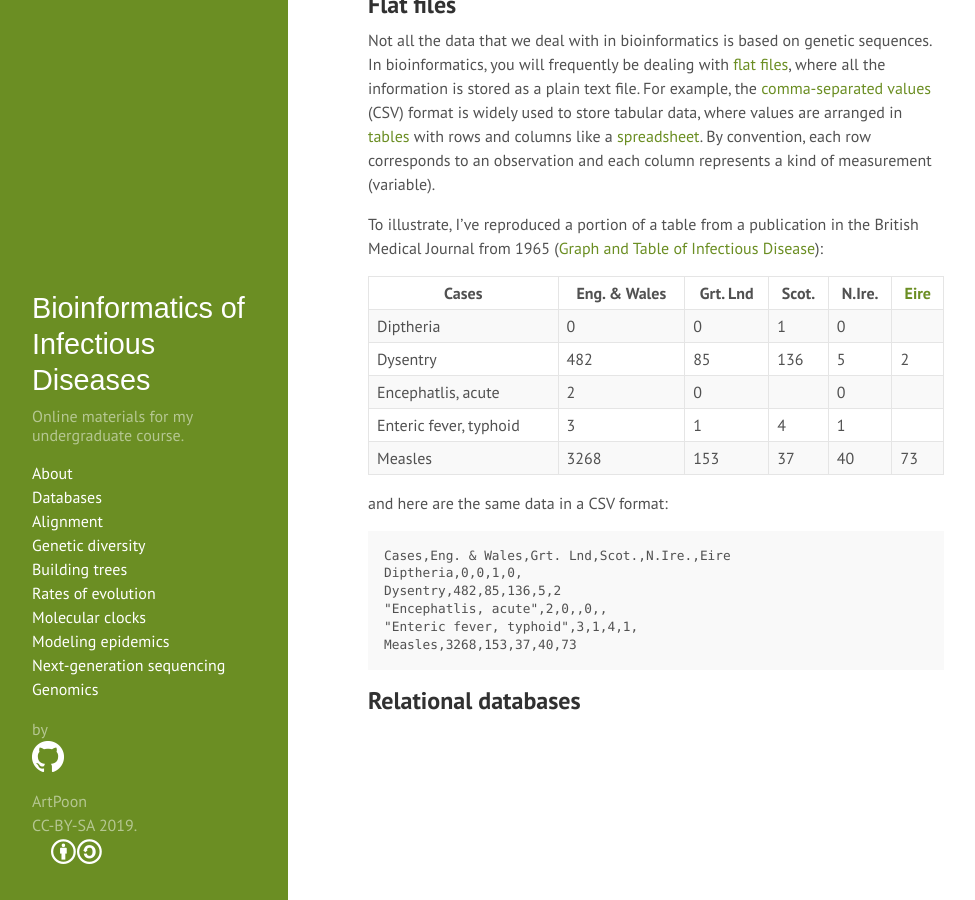
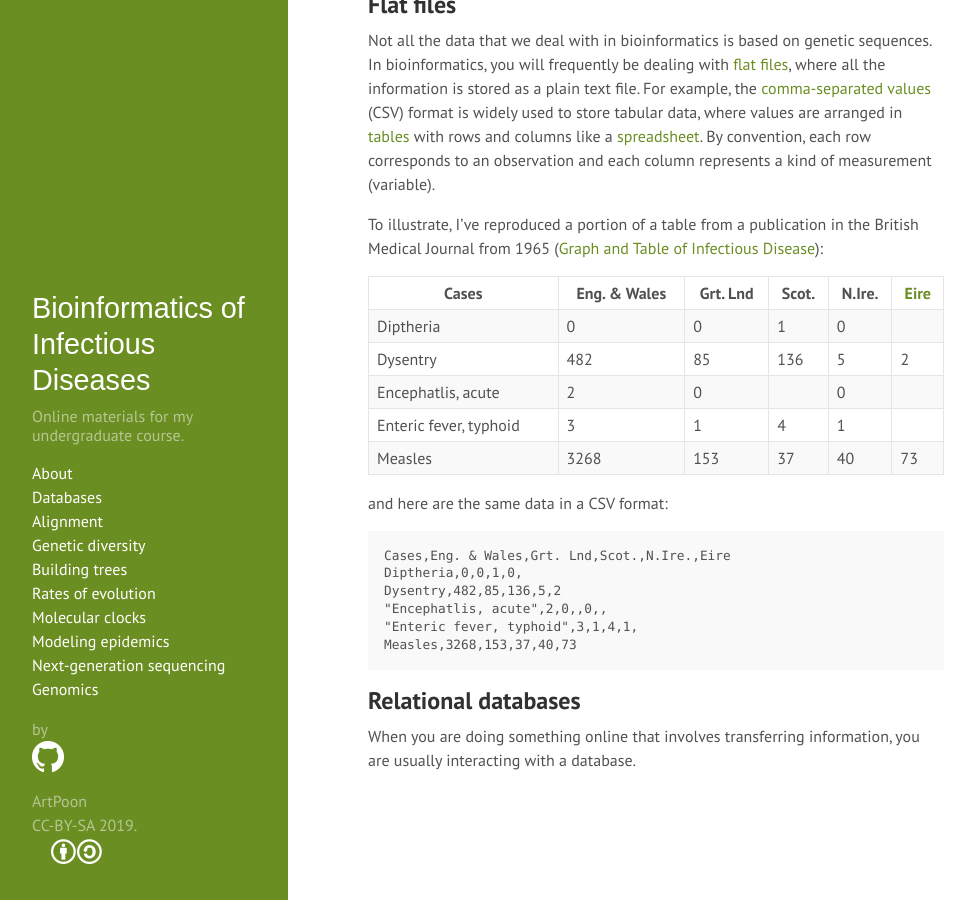
Before and after one commit to ArtPoon/BioID, a Jekyll site: the page built from Databases.md, in a window 1280 px wide and 900 px high, scrolled down 8922 px. Shown: the whole window, without its empty margins (0-975 px from the left). Built offline with Jekyll 4.4.1, drawn with Linux system fonts in a browser that asks for light colours; formulas are drawn with MathJax 3.

Commit message:
minor addition to databases.md prior to pull

```diff
--- a/Databases.md
+++ b/Databases.md
@@ -300,3 +300,5 @@ Measles,3268,153,37,40,73
 
 
 ## Relational databases
+
+When you are doing something online that involves transferring information, you are usually interacting with a database.
```
